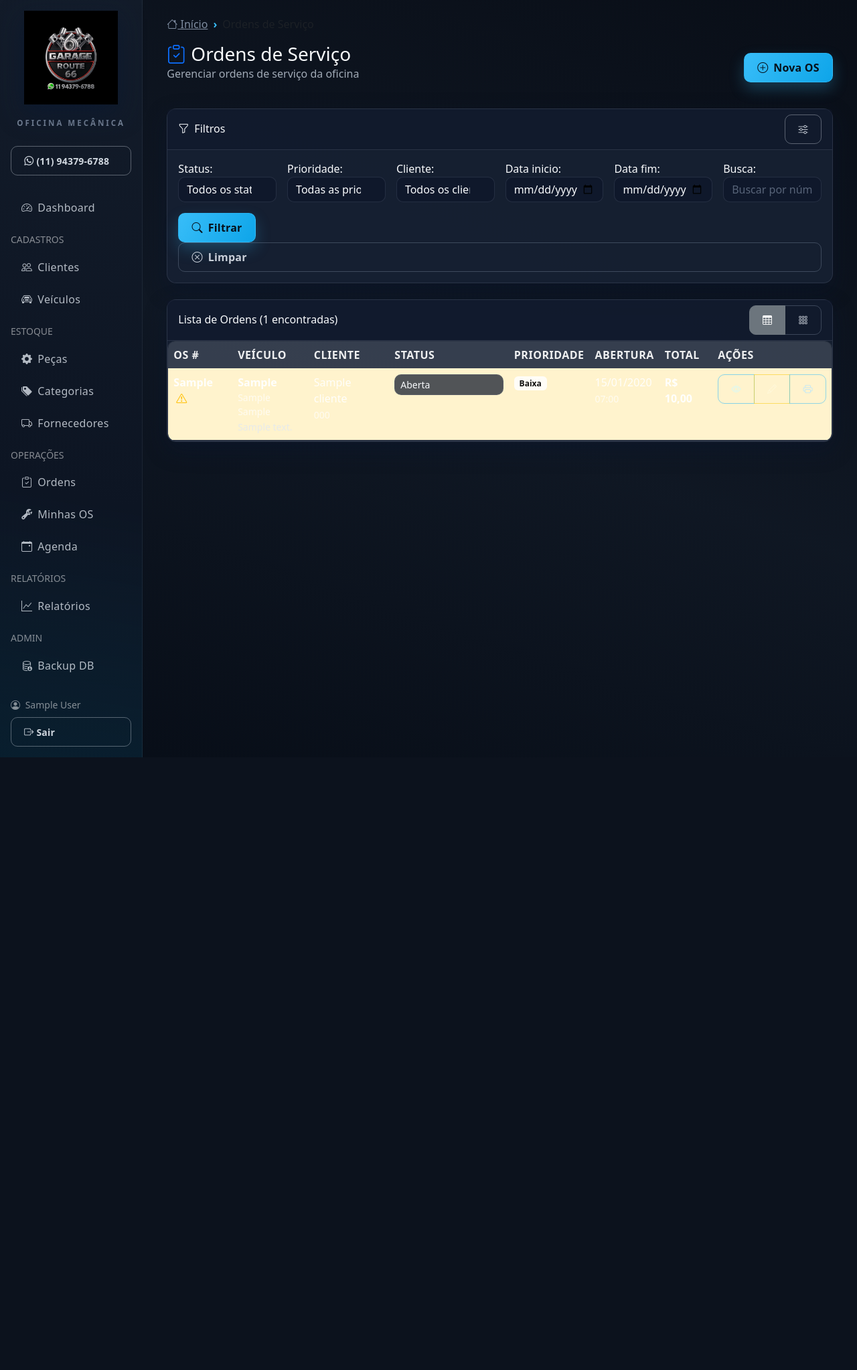
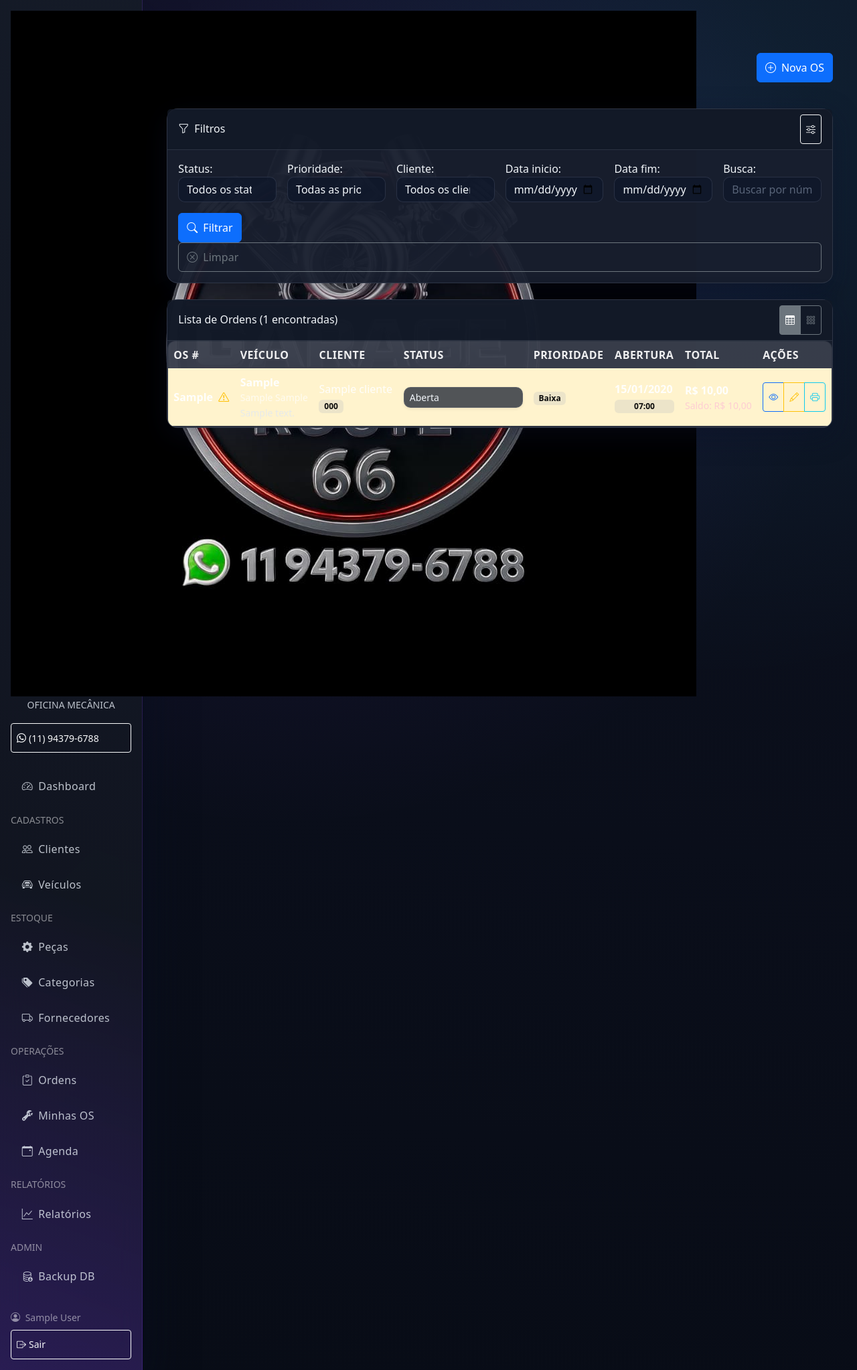
Before and after one commit to aprigiosam/Garageroute66, a Django app: page /ordens/ in a window 1280 px wide. Shown: the whole page at 67% size. Before the commit the page ends 1131 px from the top, so only its background shows below. Run offline with Django 5.2, Linux system fonts and the light colour scheme; a user stored in the database is signed in; tables that the repository leaves empty hold one stand-in row (values such as "Sample post").

Commit message:
Ajusta contraste de tabelas e badges

```diff
--- a/templates/base.html
+++ b/templates/base.html
@@ -33,68 +33,74 @@
     <!-- Custom CSS -->
     <style>
         :root {
-            --brand-bg: #0a0f1a;
-            --brand-bg-alt: #0d141f;
-            --brand-surface: #131b2b;
-            --brand-panel: rgba(23, 34, 52, 0.88);
-            --brand-border: rgba(148, 163, 184, 0.16);
-            --brand-border-strong: rgba(148, 163, 184, 0.28);
-            --brand-text: #f8fafc;
-            --brand-text-muted: rgba(203, 213, 225, 0.78);
-            --brand-primary: #38bdf8;
-            --brand-primary-dark: #0ea5e9;
-            --brand-secondary: #f97316;
+            --brand-bg: #10141c;
+            --brand-bg-alt: #0d1018;
+            --brand-surface: rgba(21, 27, 40, 0.9);
+            --brand-panel: rgba(24, 31, 46, 0.96);
+            --brand-panel-hover: rgba(28, 36, 54, 0.98);
+            --brand-border: rgba(148, 163, 184, 0.18);
+            --brand-border-strong: rgba(148, 163, 184, 0.32);
+            --brand-text: #f1f5f9;
+            --brand-text-strong: #ffffff;
+            --brand-text-muted: rgba(203, 213, 225, 0.8);
+            --brand-primary: #7c3aed;
+            --brand-primary-dark: #5b21b6;
+            --brand-secondary: #38bdf8;
+            --brand-accent: #f97316;
             --brand-success: #34d399;
             --brand-warning: #facc15;
-            --brand-danger: #f87171;
-            --brand-radius: 14px;
-            --brand-shadow: 0 18px 45px rgba(8, 23, 51, 0.45);
-            --brand-shadow-soft: 0 12px 32px rgba(8, 23, 51, 0.35);
+            --brand-danger: #fb7185;
+            --brand-radius: 16px;
+            --brand-shadow: 0 25px 60px rgba(8, 15, 35, 0.55);
+            --brand-shadow-softs: 0 12px 40px rgba(11, 17, 40, 0.42);
             --brand-light: #f8fafc;
-            --bs-primary: #38bdf8;
-            --bs-primary-dark: #0ea5e9;
+            --bs-primary: #7c3aed;
+            --bs-primary-dark: #5b21b6;
         }
 
         body {
-            background: radial-gradient(circle at top, #111b2e 0%, #0a111e 55%, #050a14 100%);
+            background: linear-gradient(135deg, #090b12 0%, #0e1324 45%, #0b101c 100%);
             color: var(--brand-text);
         }
 
         a {
-            color: var(--brand-primary);
+            color: var(--brand-secondary);
         }
 
         a:hover {
-            color: #67e0ff;
+            color: #93e2ff;
         }
 
         .sidebar {
-            background: linear-gradient(190deg, #131c2a 0%, #0d1523 65%, rgba(14,123,164,0.2) 110%);
+            background: linear-gradient(200deg, rgba(21, 27, 40, 0.98) 0%, rgba(18, 22, 33, 0.95) 65%, rgba(124, 58, 237, 0.35) 115%);
             min-height: 100vh;
             box-shadow: var(--brand-shadow);
-            border-right: 1px solid rgba(148, 163, 184, 0.1);
+            border-right: 1px solid rgba(124, 58, 237, 0.22);
+            backdrop-filter: blur(18px);
         }
 
         .sidebar .nav-link {
-            color: rgba(226,232,240,0.78);
-            border-radius: 10px;
-            margin: 2px 0;
+            color: rgba(226,232,240,0.82);
+            border-radius: 12px;
+            margin: 4px 0;
             transition: all 0.28s ease;
             font-weight: 500;
-            letter-spacing: 0.3px;
-            padding: 0.6rem 1rem;
+            letter-spacing: 0.35px;
+            padding: 0.65rem 1.05rem;
         }
 
         .sidebar .nav-link:hover,
         .sidebar .nav-link.active {
-            background: rgba(56, 189, 248, 0.14);
-            color: #f8fafc;
-            transform: translateX(6px);
-            box-shadow: inset 3px 0 0 rgba(56,189,248,0.85);
+            background: linear-gradient(90deg, rgba(124, 58, 237, 0.22) 0%, rgba(56, 189, 248, 0.18) 100%);
+            color: var(--brand-text-strong);
+            transform: translateX(6px) scale(1.01);
+            box-shadow: inset 4px 0 0 rgba(124,58,237,0.92);
         }
 
         .main-content {
-            background: linear-gradient(200deg, rgba(9,14,23,0.98) 0%, rgba(16,24,36,0.92) 55%, rgba(8,14,24,0.98) 100%);
+            background: radial-gradient(circle at 20% 20%, rgba(124,58,237,0.12), transparent 45%),
+                        radial-gradient(circle at 80% 10%, rgba(56,189,248,0.1), transparent 40%),
+                        linear-gradient(190deg, rgba(12,17,31,0.98) 0%, rgba(10,14,26,0.95) 55%, rgba(8,12,22,0.98) 100%);
             min-height: 100vh;
             color: var(--brand-text);
         }
@@ -103,178 +109,22 @@
             border: 1px solid var(--brand-border);
             background: var(--brand-panel);
             color: var(--brand-text);
-            box-shadow: var(--brand-shadow-soft);
+            box-shadow: var(--brand-shadow-softs);
             border-radius: var(--brand-radius);
-            transition: transform 0.25s ease, box-shadow 0.25s ease;
+            transition: transform 0.25s ease, box-shadow 0.25s ease, border 0.25s ease, background 0.25s ease;
         }
 
         .card:hover {
-            transform: translateY(-3px);
-            box-shadow: 0 20px 50px rgba(8, 23, 51, 0.45);
+            transform: translateY(-4px);
+            box-shadow: 0 28px 70px rgba(10, 17, 38, 0.55);
+            border-color: rgba(124, 58, 237, 0.32);
+            background: var(--brand-panel-hover);
         }
 
         .card-header,
         .card-footer {
-            background: rgba(15, 23, 42, 0.55);
+            background: rgba(18, 25, 38, 0.75);
             border-color: rgba(148, 163, 184, 0.18);
-        }
-
-        .stat-card {
-            background: linear-gradient(135deg, rgba(56,189,248,0.92) 0%, rgba(59,130,246,0.85) 100%);
-            color: #0b0f19;
-            border: none;
-        }
-
-        .stat-card.success {
-            background: linear-gradient(135deg, rgba(52,211,153,0.92) 0%, rgba(16,185,129,0.85) 100%);
-            color: #05241b;
-        }
-
-        .stat-card.warning {
-            background: linear-gradient(135deg, rgba(250,204,21,0.92) 0%, rgba(234,179,8,0.82) 100%);
-            color: #2d1e04;
-        }
-
-        .stat-card.danger {
-            background: linear-gradient(135deg, rgba(248,113,113,0.92) 0%, rgba(239,68,68,0.85) 100%);
-            color: #2a0606;
-        }
-
-        .btn {
-            border-radius: 10px;
-            font-weight: 600;
-            transition: all 0.28s ease;
-            border: 1px solid transparent;
-            letter-spacing: 0.2px;
-            padding: 0.55rem 1.2rem;
-        }
-
-        .btn:hover {
-            transform: translateY(-1px);
-        }
-
-        .btn-primary {
-            background: linear-gradient(120deg, var(--brand-primary) 0%, var(--brand-primary-dark) 100%);
-            border-color: rgba(56,189,248,0.55);
-            color: #07111b;
-            box-shadow: 0 10px 22px rgba(56,189,248,0.25);
-        }
-
-        .btn-primary:hover {
-            background: linear-gradient(120deg, #67e0ff 0%, #38bdf8 100%);
-            border-color: rgba(103,224,255,0.65);
-            box-shadow: 0 12px 26px rgba(56,189,248,0.35);
-        }
-
-        .btn-outline-primary {
-            border-color: rgba(56,189,248,0.6);
-            color: rgba(207, 250, 254, 0.92);
-        }
-
-        .btn-outline-primary:hover {
-            background: rgba(56,189,248,0.12);
-            color: #f8fafc;
-            border-color: rgba(56,189,248,0.7);
-        }
-
-        .btn-outline-secondary {
-            border-color: rgba(148,163,184,0.32);
-            color: rgba(226,232,240,0.88);
-        }
-
-        .btn-outline-secondary:hover {
-            background: rgba(148,163,184,0.12);
-            color: #f8fafc;
-            border-color: rgba(148,163,184,0.45);
-        }
-
-        .btn-outline-success {
-            border-color: rgba(52,211,153,0.55);
-            color: rgba(190, 255, 224, 0.92);
-        }
-
-        .btn-outline-success:hover {
-            background: rgba(52,211,153,0.14);
-            color: #d1fae5;
-            border-color: rgba(52,211,153,0.65);
-        }
-
-        .btn-outline-info {
-            border-color: rgba(56,189,248,0.55);
-            color: rgba(186, 230, 253, 0.92);
-        }
-
-        .btn-outline-info:hover {
-            background: rgba(56,189,248,0.12);
-            color: #e0f2fe;
-        }
-
-        .btn-outline-danger {
-            border-color: rgba(248,113,113,0.6);
-            color: rgba(254, 226, 226, 0.92);
-        }
-
-        .btn-outline-danger:hover {
-            background: rgba(248,113,113,0.12);
-            color: #fee2e2;
-        }
-
-        .btn-outline-warning {
-            border-color: rgba(250,204,21,0.58);
-            color: rgba(255, 248, 220, 0.9);
-        }
-
-        .btn-outline-warning:hover {
-            background: rgba(250,204,21,0.18);
-            color: #fef08a;
-        }
-
-        .btn-outline-light {
-            border: 1px solid rgba(226,232,240,0.35);
-            color: rgba(226,232,240,0.92);
-            background: transparent;
-        }
-
-        .btn-outline-light:hover {
-            background: rgba(226,232,240,0.12);
-            color: #f8fafc;
-        }
-
-        .table {
-            border-radius: 10px;
-            overflow: hidden;
-        }
-
-        .navbar-brand,
-        .sidebar-brand {
-            font-weight: 700;
-            font-size: 1.35rem;
-            display: flex;
-            align-items: center;
-            gap: 0.6rem;
-            color: var(--brand-text);
-            text-transform: uppercase;
-            letter-spacing: 0.9px;
-        }
-
-        .sidebar-brand {
-            flex-direction: column;
-            justify-content: center;
-        }
-
-        .sidebar-brand img {
-            max-width: 140px;
-            width: 100%;
-            height: auto;
-            filter: drop-shadow(0 12px 18px rgba(8, 23, 51, 0.55));
-            margin-bottom: 0.6rem;
-        }
-
-        .sidebar-brand small {
-            display: block;
-            color: rgba(148,163,184,0.75);
-            font-size: 0.72rem;
-            letter-spacing: 3px;
         }
 
         .status-badge {
@@ -443,6 +293,56 @@
         .badge.bg-secondary {
             background-color: rgba(255,255,255,0.85) !important;
             color: #0f0f0f !important;
+        }
+
+        .bg-primary-soft {
+            background: rgba(124, 58, 237, 0.22) !important;
+            color: #ede9fe !important;
+        }
+
+        .bg-warning-soft {
+            background: rgba(250, 204, 21, 0.18) !important;
+            color: #fef3c7 !important;
+        }
+
+        .bg-danger-soft {
+            background: rgba(248, 113, 113, 0.2) !important;
+            color: #fee2e2 !important;
+        }
+
+        .bg-success-soft {
+            background: rgba(52, 211, 153, 0.2) !important;
+            color: #d1fae5 !important;
+        }
+
+        .bg-slate-soft {
+            background: rgba(148, 163, 184, 0.18) !important;
+            color: rgba(226,234,246,0.92) !important;
+        }
+
+        .bg-secondary-soft {
+            background: rgba(148, 163, 184, 0.22) !important;
+            color: rgba(226,232,240,0.88) !important;
+        }
+
+        .text-primary-emphasis {
+            color: #c4b5fd !important;
+        }
+
+        .text-warning-emphasis {
+            color: #fef08a !important;
+        }
+
+        .text-danger-emphasis {
+            color: #fecdd3 !important;
+        }
+
+        .text-success-emphasis {
+            color: #bbf7d0 !important;
+        }
+
+        .text-slate-emphasis {
+            color: rgba(203,213,225,0.9) !important;
         }
 
         .badge.bg-warning {
--- a/templates/core/listar_ordens_servico.html
+++ b/templates/core/listar_ordens_servico.html
@@ -131,7 +131,7 @@
                 </thead>
                 <tbody>
                     {% for ordem in ordens %}
-                    <tr class="{% if ordem.prazo_vencido %}table-warning{% endif %}">
+                    <tr class="align-middle {% if ordem.prazo_vencido %}table-warning{% endif %}">
                         <td>
                             <strong>{{ ordem.numero_os }}</strong>
                             {% if ordem.prazo_vencido %}
@@ -148,11 +148,11 @@
                         <td>
                             <div>
                                 {{ ordem.veiculo.cliente.nome }}<br>
-                                <small class="text-muted">{{ ordem.veiculo.cliente.telefone }}</small>
+                            <span class="badge bg-slate-soft text-uppercase">{{ ordem.veiculo.cliente.telefone }}</span>
                             </div>
                         </td>
                         <td>
-                            <select class="form-select form-select-sm status-select"
+                            <select class="form-select form-select-sm status-select shadow-sm"
                                     data-ordem-id="{{ ordem.id }}"
                                     data-current-status="{{ ordem.status }}">
                                 {% for value, label in form.status.field.choices %}
@@ -166,22 +166,29 @@
                         </td>
                         <td>
                             <span class="badge
-                                {% if ordem.prioridade == 'URGENTE' %}bg-danger
-                                {% elif ordem.prioridade == 'ALTA' %}bg-warning
-                                {% elif ordem.prioridade == 'NORMAL' %}bg-primary
-                                {% else %}bg-secondary
+                                {% if ordem.prioridade == 'URGENTE' %}bg-danger-soft text-danger-emphasis
+                                {% elif ordem.prioridade == 'ALTA' %}bg-warning-soft text-warning-emphasis
+                                {% elif ordem.prioridade == 'NORMAL' %}bg-primary-soft text-primary-emphasis
+                                {% else %}bg-slate-soft text-slate-emphasis
                                 {% endif %}">
                                 {{ ordem.get_prioridade_display }}
                             </span>
                         </td>
                         <td>
-                            <div>
-                                {{ ordem.data_abertura|date:"d/m/Y" }}<br>
-                                <small class="text-muted">{{ ordem.data_abertura|date:"H:i" }}</small>
+                            <div class="d-flex flex-column gap-1">
+                                <span class="fw-semibold">{{ ordem.data_abertura|date:"d/m/Y" }}</span>
+                                <span class="badge bg-slate-soft">{{ ordem.data_abertura|date:"H:i" }}</span>
                             </div>
                         </td>
                         <td>
-                            <strong>R$ {{ ordem.total|floatformat:2 }}</strong>
+                            <div class="d-flex flex-column">
+                                <strong>R$ {{ ordem.total|floatformat:2 }}</strong>
+                                {% if ordem.saldo_pendente %}
+                                    <span class="text-danger-emphasis small">Saldo: R$ {{ ordem.saldo_pendente|floatformat:2 }}</span>
+                                {% else %}
+                                    <span class="text-success-emphasis small">Quitada</span>
+                                {% endif %}
+                            </div>
                         </td>
                         <td>
                             <div class="btn-group btn-group-sm">
@@ -243,12 +250,12 @@
                                     </p>
                                 </div>
                                 <span class="badge
-                                    {% if ordem.status == 'ABERTA' %}bg-primary
-                                    {% elif ordem.status == 'EM_ANDAMENTO' %}bg-warning
-                                    {% elif ordem.status == 'CONCLUIDA' %}bg-success
-                                    {% elif ordem.status == 'ENTREGUE' %}bg-info
-                                    {% else %}bg-secondary
-                                    {% endif %}">
+                        {% if ordem.status == 'ABERTA' %}bg-primary-soft text-primary-emphasis
+                        {% elif ordem.status == 'EM_ANDAMENTO' %}bg-warning-soft text-warning-emphasis
+                        {% elif ordem.status == 'CONCLUIDA' %}bg-success-soft text-success-emphasis
+                        {% elif ordem.status == 'ENTREGUE' %}bg-slate-soft text-slate-emphasis
+                        {% else %}bg-danger-soft text-danger-emphasis
+                        {% endif %}">
                                     {{ ordem.get_status_display }}
                                 </span>
                             </div>
```
Also changed, not shown: templates/core/listar_veiculos.html (+22 -15 lines).
